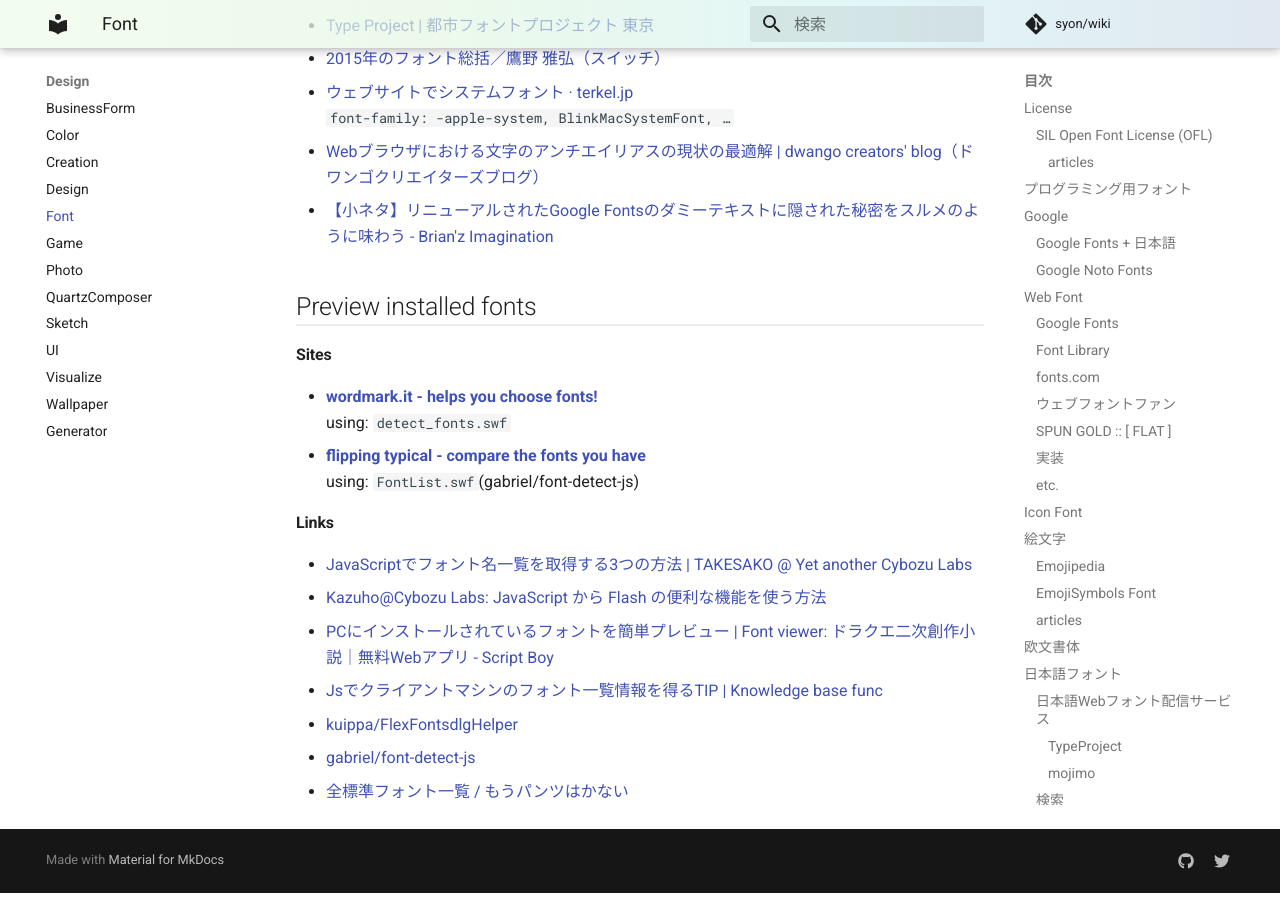
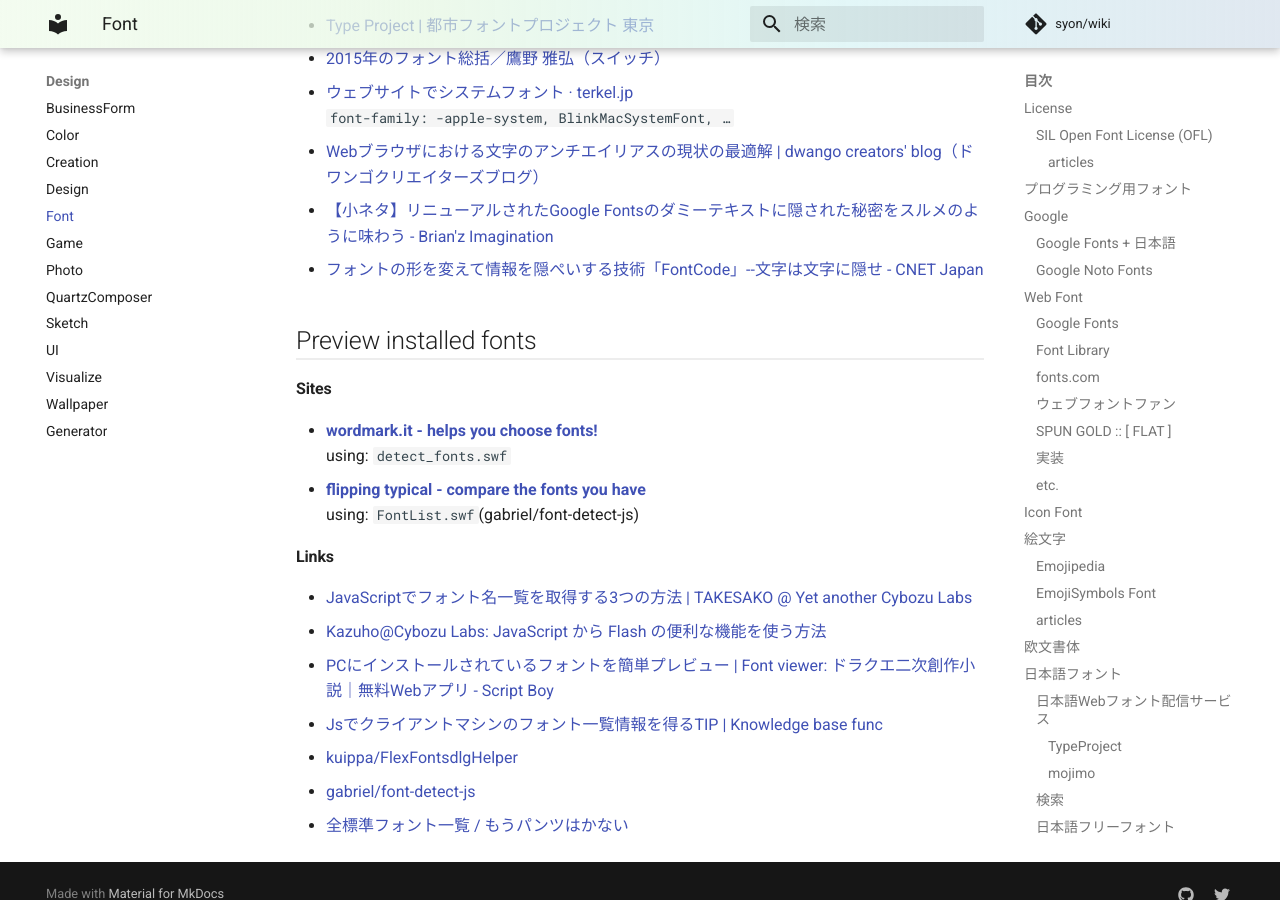
Before and after one commit to syon/wiki, an MkDocs documentation site: the page built from docs/Design/Font.md, in a window 1280 px wide and 900 px high, scrolled down 7380 px. Built offline with MkDocs 1.6.1 and Material for MkDocs 9.7.7, drawn with Linux system fonts in a browser that asks for light colours; comment, search, counter and statistics services are not loaded.

Commit message:
:memo: Font

```diff
--- a/docs/Design/Font.md
+++ b/docs/Design/Font.md
@@ -218,6 +218,7 @@ __[リアルタイプ \| 軽量高速・無料から使えるWebフォント配
   `font-family: -apple-system, BlinkMacSystemFont, …`
 - [Webブラウザにおける文字のアンチエイリアスの現状の最適解 \| dwango creators' blog（ドワンゴクリエイターズブログ）](http://creator.dwango.co.jp/14128.html)
 - [【小ネタ】リニューアルされたGoogle Fontsのダミーテキストに隠された秘密をスルメのように味わう \- Brian'z Imagination](http://brian.hatenablog.jp/entry/secret-in-new-google-fonts)
+- [フォントの形を変えて情報を隠ぺいする技術「FontCode」\-\-文字は文字に隠せ \- CNET Japan](https://japan.cnet.com/article/35120298/)
 
 
 ## Preview installed fonts
```
